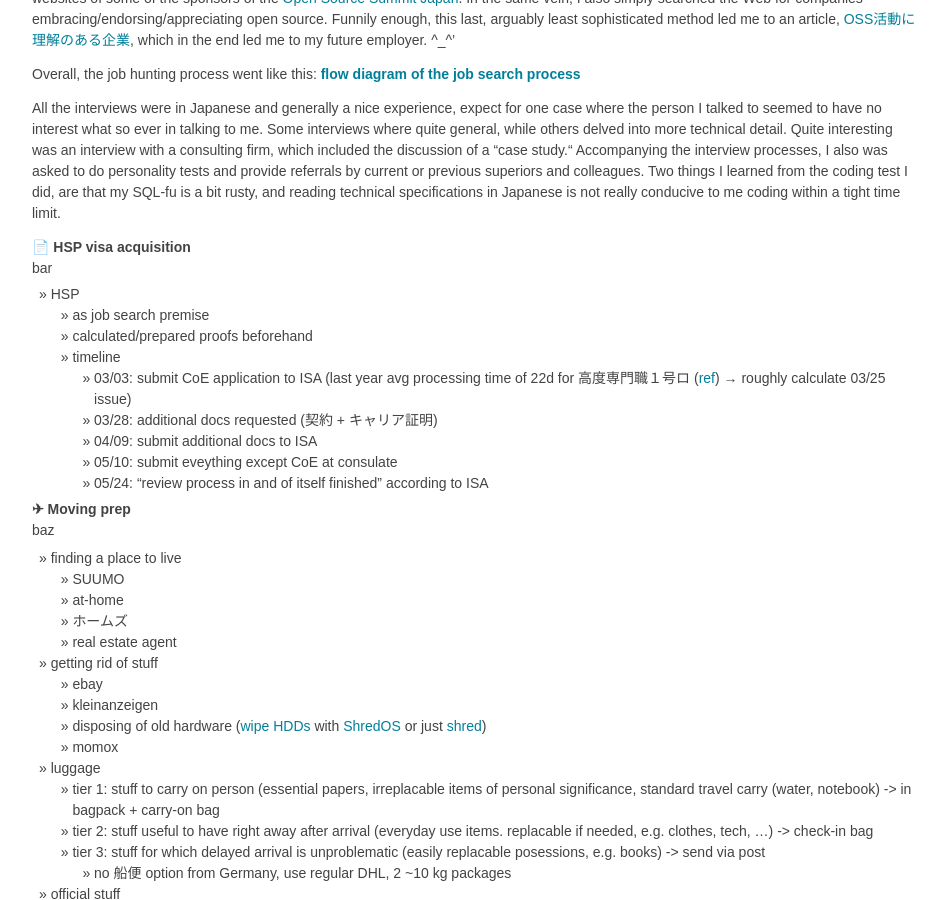
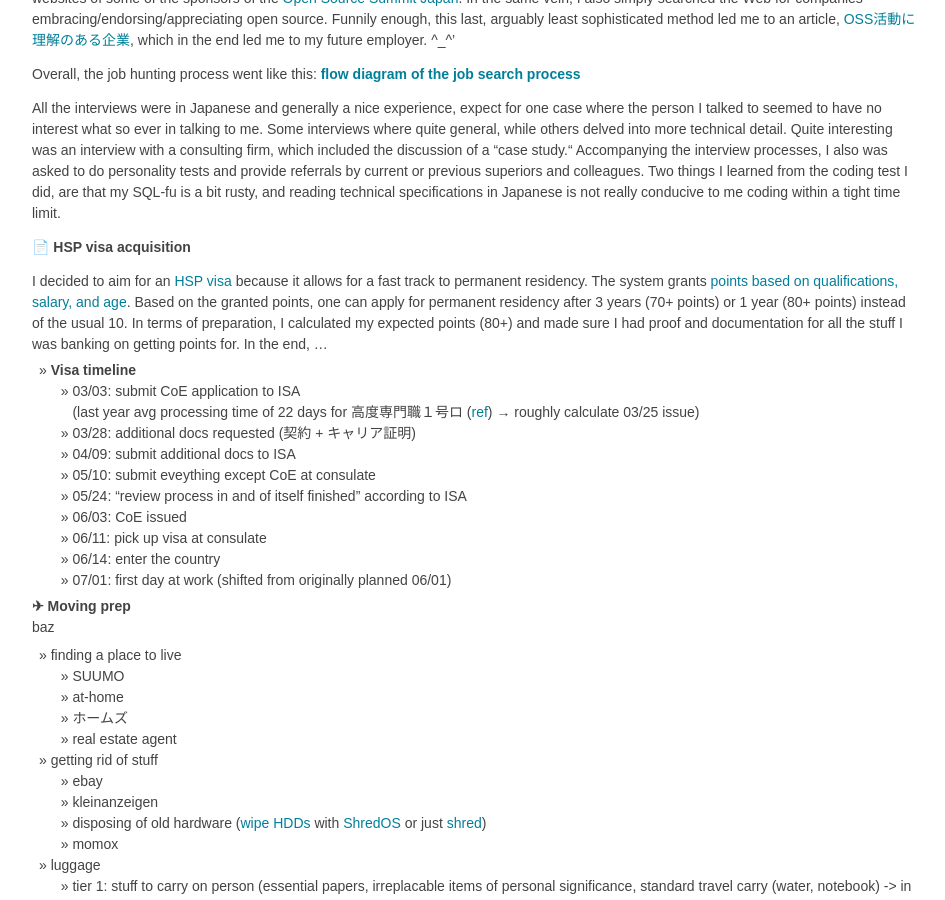
Before and after one commit to IllDepence/sirtetris.com_2021_jekyll, a Jekyll site: the page built from _posts/2024-03-22-xxxxxxxy.md, in a window 1280 px wide and 900 px high, scrolled down 2150 px. Shown: the whole window, without its empty margins (161-1106 px from the left). Built offline with Jekyll 4.4.1, drawn with Linux system fonts in a browser that asks for light colours; some of the changed text lies outside the part shown.

Commit message:
update now page. work on WIP blog post

```diff
--- a/_posts/2024-03-22-xxxxxxxy.md
+++ b/_posts/2024-03-22-xxxxxxxy.md
@@ -23,7 +23,7 @@ In early 2019, I had my first experience with hunting for a job in Japan from ab
     * 2 companies I had interviews with <!-- included 職務適正検査 and 課題 -->
     * 1 job offer
 
-The jobs I applied for were in software engineering (NLP, web, etc.), data science, and system administration. The offer I got was for a web development position. In the end though, I also got offered a PhD position in Germany on short notice, which I ended up taking.
+The jobs I applied for were in software engineering (NLP, web, etc.), data science, and system administration. The offer I got was for a web development position. In the end though, I also got offered a PhD position in Germany on short notice, [which I ended up taking](/a/25980516).
 
 **🔍 Job hunting from abroad** — PhD with some job experience
 Doing a PhD wasn’t among the “career path” options I had put much consideration into. Because of that, taking the unexpected offer in 2019 didn’t mean to me calling off Japan, but simply putting the move on hold for a bit. Accordingly, I reinitiated the job hunt as the PhD finish line slowly but surely came into view in 2023. Similar to my job hunt in 2019, I primarily searched for industry jobs (rather than a postdoc position). Different from last time, because I had a good four years of full-time employment as a research associate on my CV, I targeted <span class="mixlang"><span class="swap" swap="mid-career recruitment"><span class="inner">中途採用</span></span></span> rather than <span class="mixlang"><span class="swap" swap="new graduate recruitment"><span class="inner">新卒採用</span></span></span>.
@@ -64,17 +64,20 @@ Overall, the job hunting process went like this: [**flow diagram of the job sear
 All the interviews were in Japanese and generally a nice experience, expect for one case where the person I talked to seemed to have no interest what so ever in talking to me. Some interviews where quite general, while others delved into more technical detail. Quite interesting was an interview with a consulting firm, which included the discussion of a “case study.“ Accompanying the interview processes, I also was asked to do personality tests and provide referrals by current or previous superiors and colleagues. Two things I learned from the coding test I did, are that my SQL-fu is a bit rusty, and reading technical specifications in Japanese is not really conducive to me coding within a tight time limit.
 
 **📄 HSP visa acquisition**
-bar
 
-* HSP
-    * as job search premise
-    * calculated/prepared proofs beforehand
-    * timeline
-        * 03/03: submit CoE application to ISA (last year avg processing time of 22d for 高度専門職１号ロ ([ref](https://www.moj.go.jp/isa/content/001396025.pdf)) → roughly calculate 03/25 issue)
-        * 03/28: additional docs requested (契約 + キャリア証明)
-        * 04/09: submit additional docs to ISA
-        * 05/10: submit eveything except CoE at consulate
-        * 05/24: “review process in and of itself finished” according to ISA
+I decided to aim for an [HSP visa](https://www.mofa.go.jp/j_info/visit/visa/long/visa16.html) because it allows for a fast track to permanent residency. The system grants [points based on qualifications, salary, and age](https://www.moj.go.jp/isa/content/001398892.pdf). Based on the granted points, one can apply for permanent residency after 3 years (70+ points) or 1 year (80+ points) instead of the usual 10. In terms of preparation, I calculated my expected points (80+) and made sure I had proof and documentation for all the stuff I was banking on getting points for. In the end, ...
+
+* **Visa timeline**
+    * 03/03: submit CoE application to ISA
+      (last year avg processing time of 22 days for 高度専門職１号ロ ([ref](https://www.moj.go.jp/isa/content/001396025.pdf)) → roughly calculate 03/25 issue)
+    * 03/28: additional docs requested (契約 + キャリア証明)
+    * 04/09: submit additional docs to ISA
+    * 05/10: submit eveything except CoE at consulate
+    * 05/24: “review process in and of itself finished” according to ISA
+    * 06/03: CoE issued
+    * 06/11: pick up visa at consulate
+    * 06/14: enter the country
+    * 07/01: first day at work (shifted from originally planned 06/01)
 
 **✈ Moving prep**
 baz
```
Also changed, not shown: now.md (+5 -6 lines).
